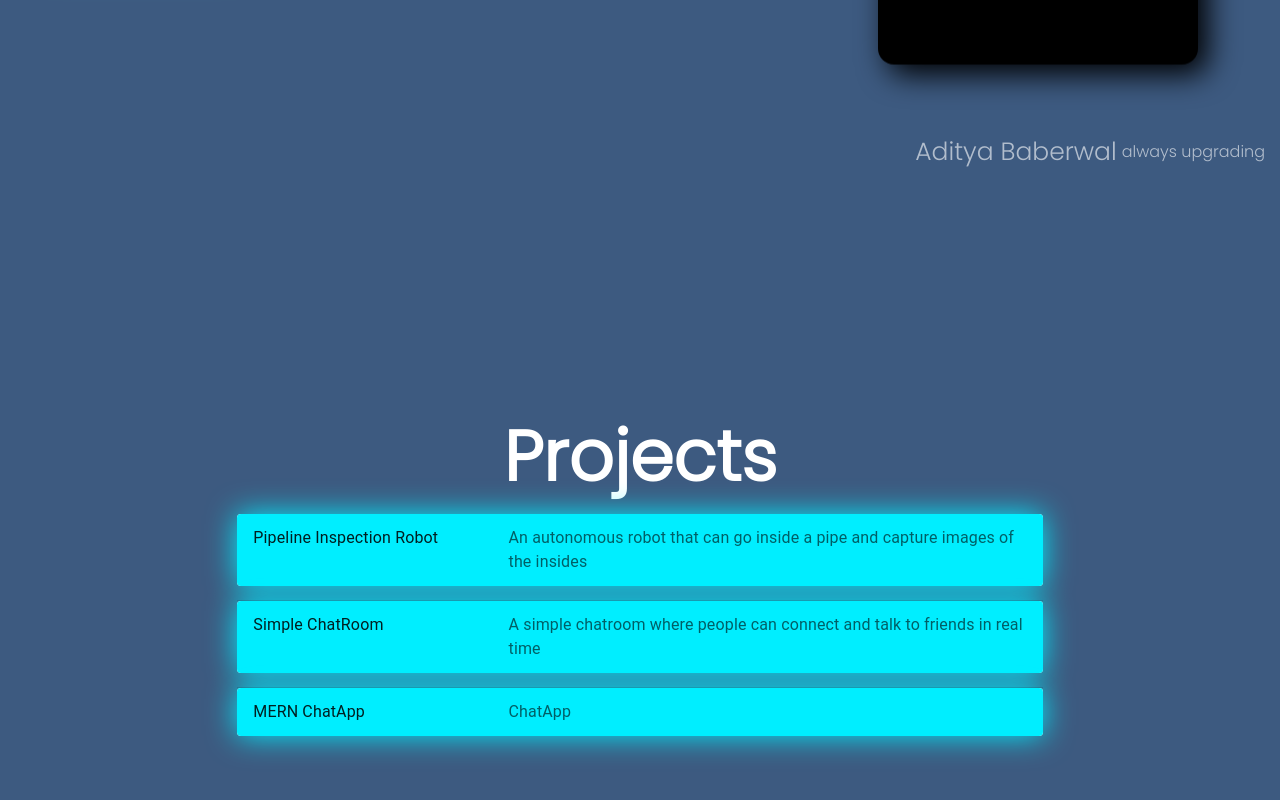
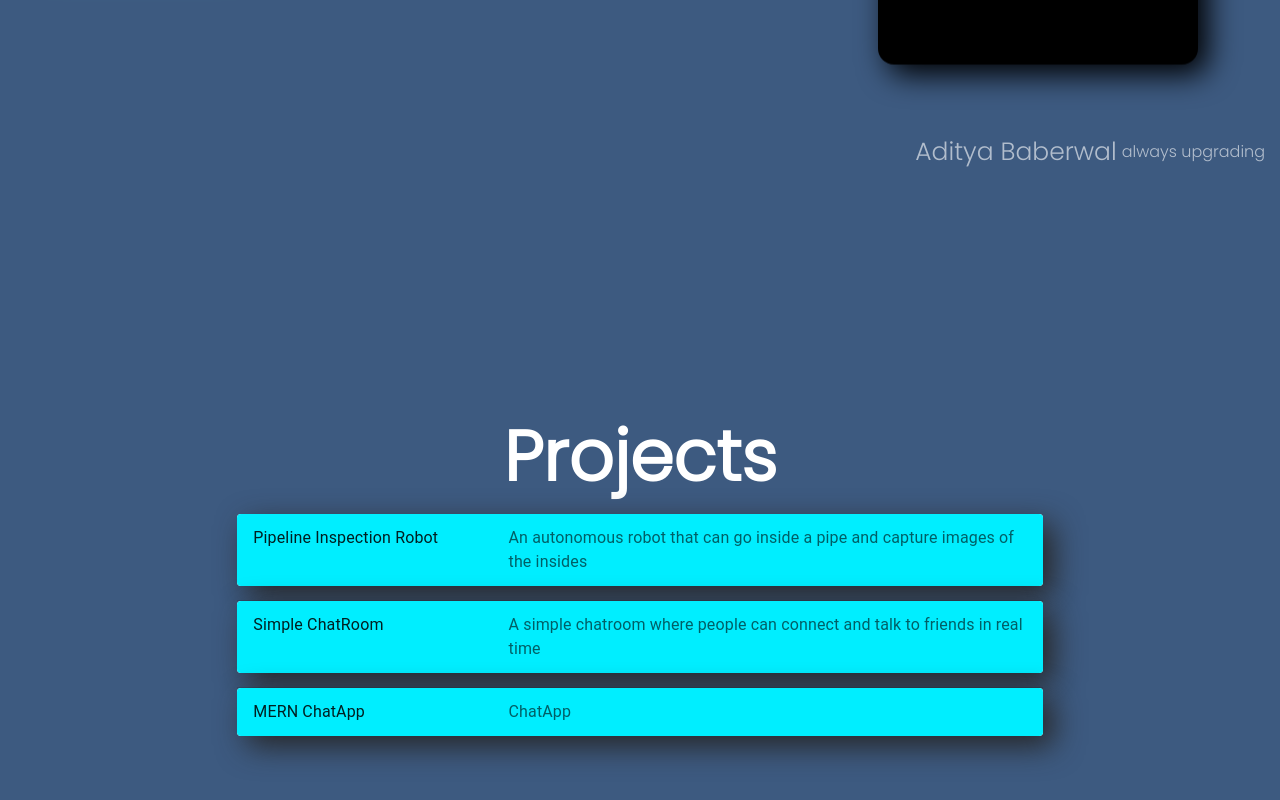
Before and after one commit to adityababerwal/portfolio, a React (Create React App) app: page / in a window 1280 px wide. Shown: the part 628-1428 px from the top of the page. Built offline with nearby package versions, Linux system fonts and the light colour scheme.

Commit message:
shadow color change

```diff
--- a/src/components/Projects/Accordian.js
+++ b/src/components/Projects/Accordian.js
@@ -24,7 +24,7 @@ export default function ControlledAccordions() {
         expanded={expanded === 'panel1'}
         onChange={handleChange('panel1')}
         sx={{
-          boxShadow: '0 0 30px var(--glow-color)',
+          boxShadow: '10px 10px 30px #262626',
           borderRadius: 1,
         }}
       >
@@ -61,7 +61,7 @@ export default function ControlledAccordions() {
         expanded={expanded === 'panel2'}
         onChange={handleChange('panel2')}
         sx={{
-          boxShadow: '0 0 30px var(--glow-color)',
+          boxShadow: '10px 10px 30px #262626',
           borderRadius: 1,
         }}
       >
@@ -90,7 +90,7 @@ export default function ControlledAccordions() {
         expanded={expanded === 'panel3'}
         onChange={handleChange('panel3')}
         sx={{
-          boxShadow: '0 0 30px var(--glow-color)',
+          boxShadow: '10px 10px 30px #262626',
           borderRadius: 1,
         }}
       >
```
